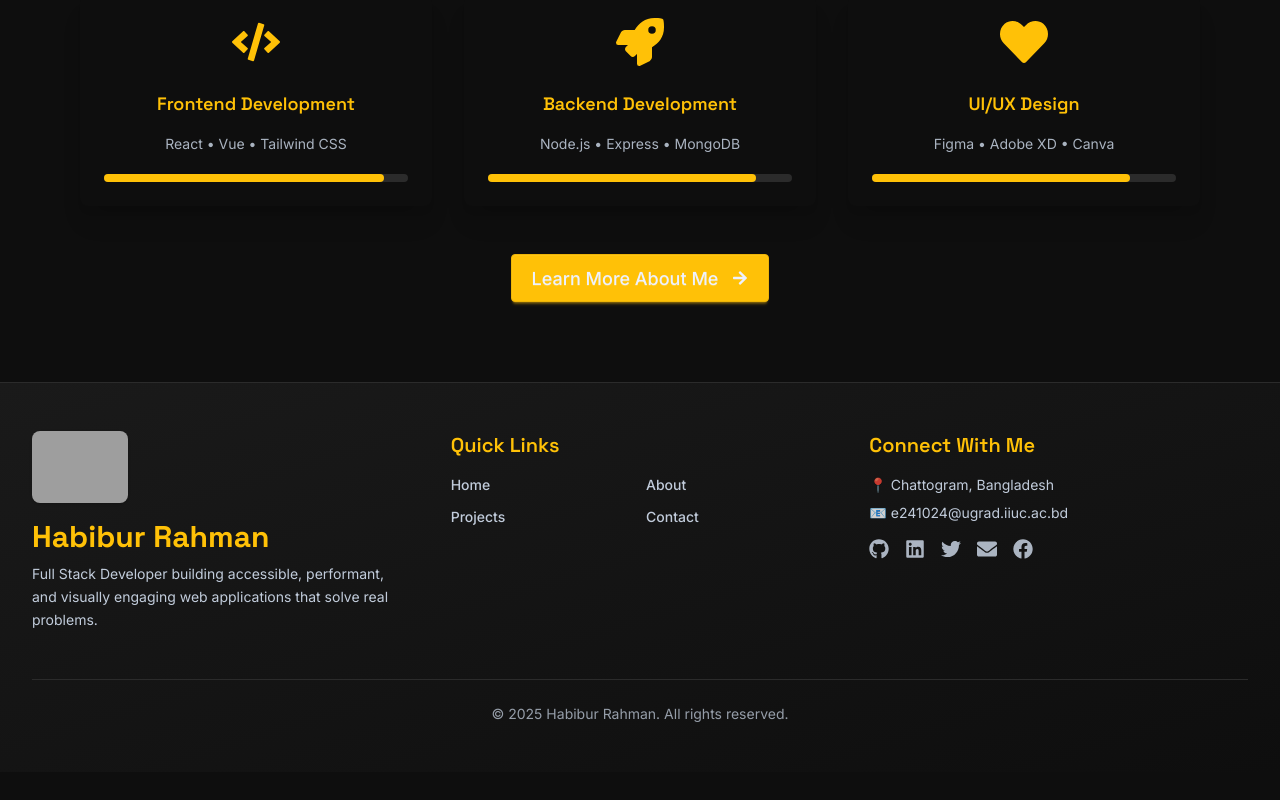
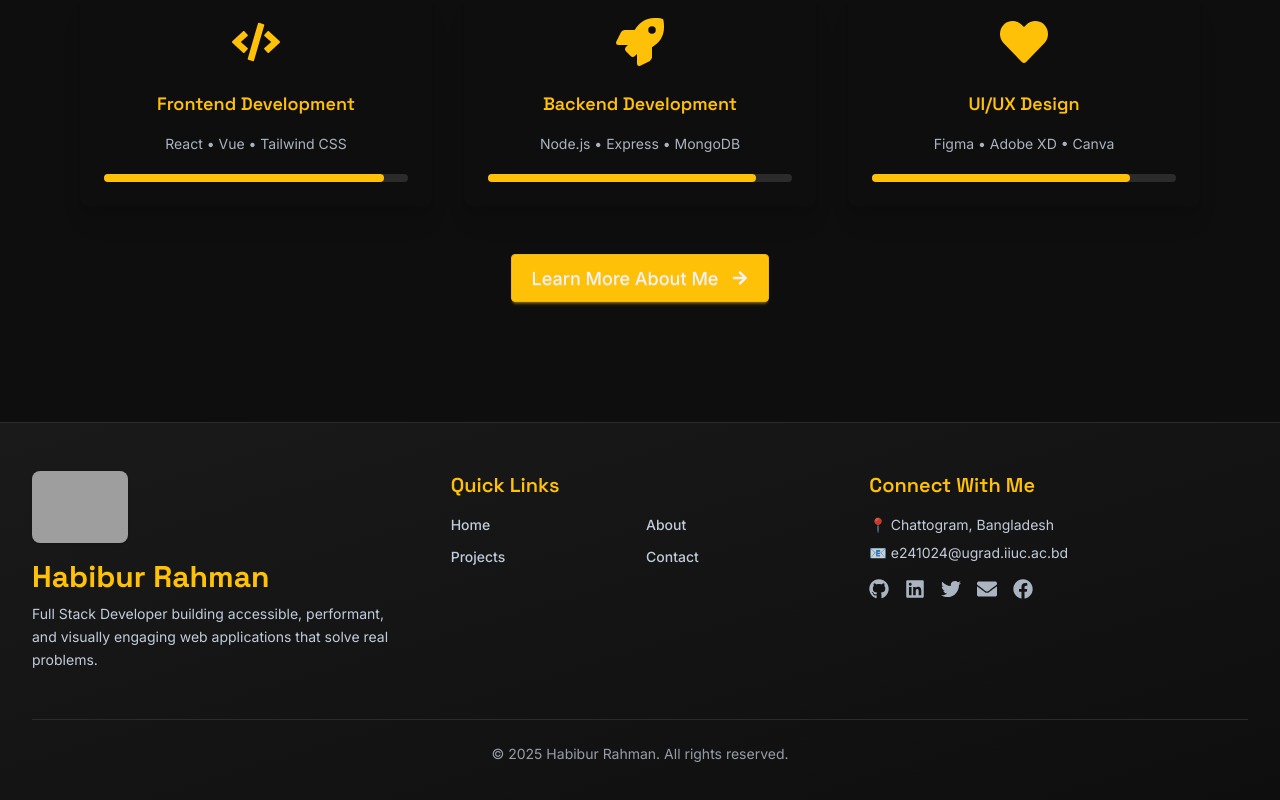
Before and after one commit to HabiburRahmanZihad/Habibur-Rahman-Zihad-Web, a React (Vite) app: page / in a window 1280 px wide. Shown: the part 943-1743 px from the top of the page. Before the commit the page ends 1715 px from the top, so only its background shows below. Built offline with nearby package versions, Linux system fonts and the light colour scheme; grey boxes are pictures that could not be loaded.

Commit message:
Fix Footer

```diff
--- a/src/Components/Footer/Footer.jsx
+++ b/src/Components/Footer/Footer.jsx
@@ -15,7 +15,7 @@ const Footer = () => {
     ];
 
     return (
-        <footer className="bg-gradient-to-br from-base-200 to-base-100 text-content py-12 px-4 sm:px-8 border-t border-base-300">
+        <footer className="bg-gradient-to-br from-base-200 to-base-100 text-content py-12 px-4 sm:px-8 border-t border-base-300 mt-5 md:mt-10">
             <div className="container mx-auto grid grid-cols-1 sm:grid-cols-2 lg:grid-cols-3 gap-10">
 
                 {/* Branding */}
```
